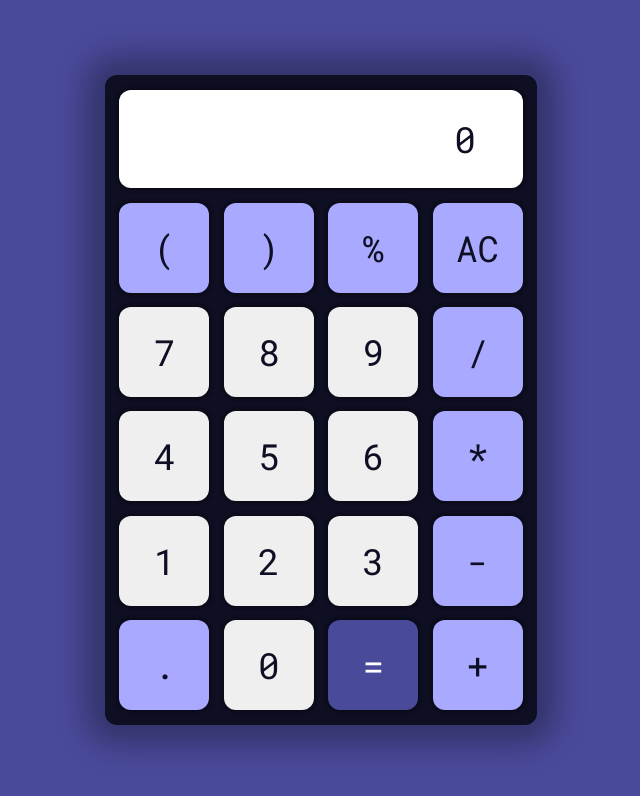
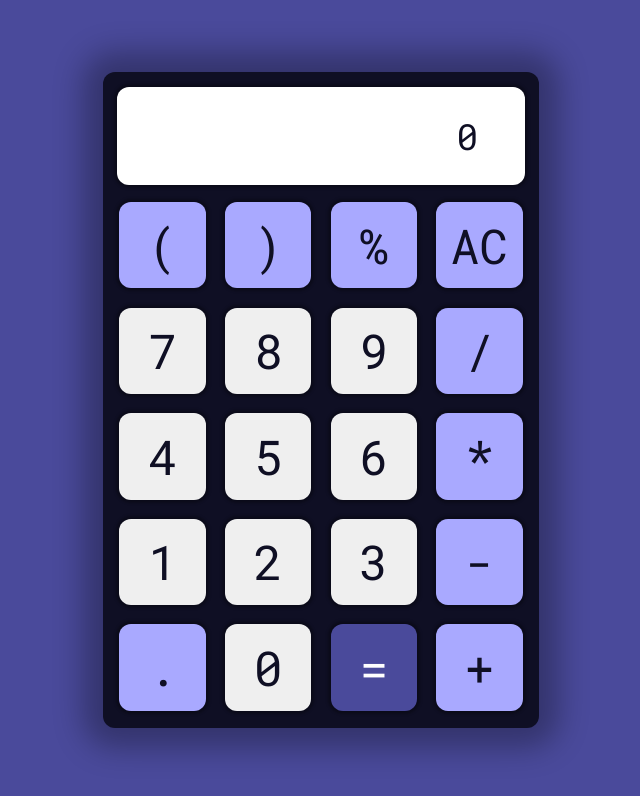
Before and after one commit to joshuasearle/ts-calc, a React app: page / in a window 1280 px wide. Shown: the top 796 px of the page, without its empty margins (319-959 px from the left). Built offline with nearby package versions, Linux system fonts and the light colour scheme.

Commit message:
Increase font size

```diff
--- a/src/css/main.css
+++ b/src/css/main.css
@@ -53,12 +53,13 @@ div#root {
 }
 
 .button {
-  height: 2.5em;
-  width: 2.5em;
+  height: 1.8em;
+  width: 1.8em;
   margin: 0.2em;
   border: 0;
   border-radius: 0.5rem;
   box-shadow: 0 0 3px 3px rgba(0, 0, 0, 0.3);
+  font-size: 2rem;
 }
 
 .button--other {
```
